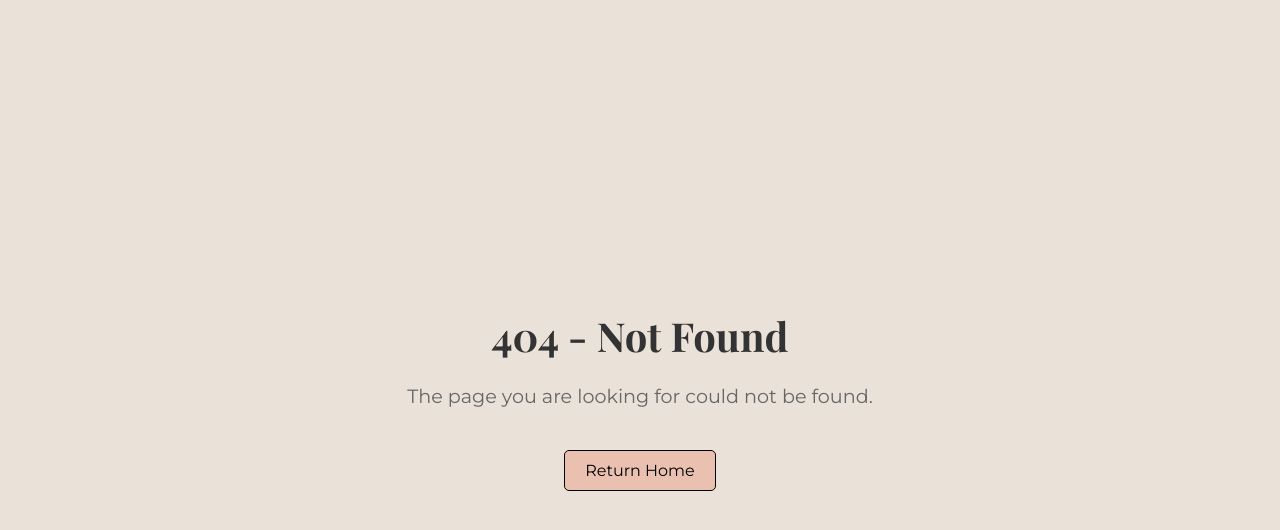
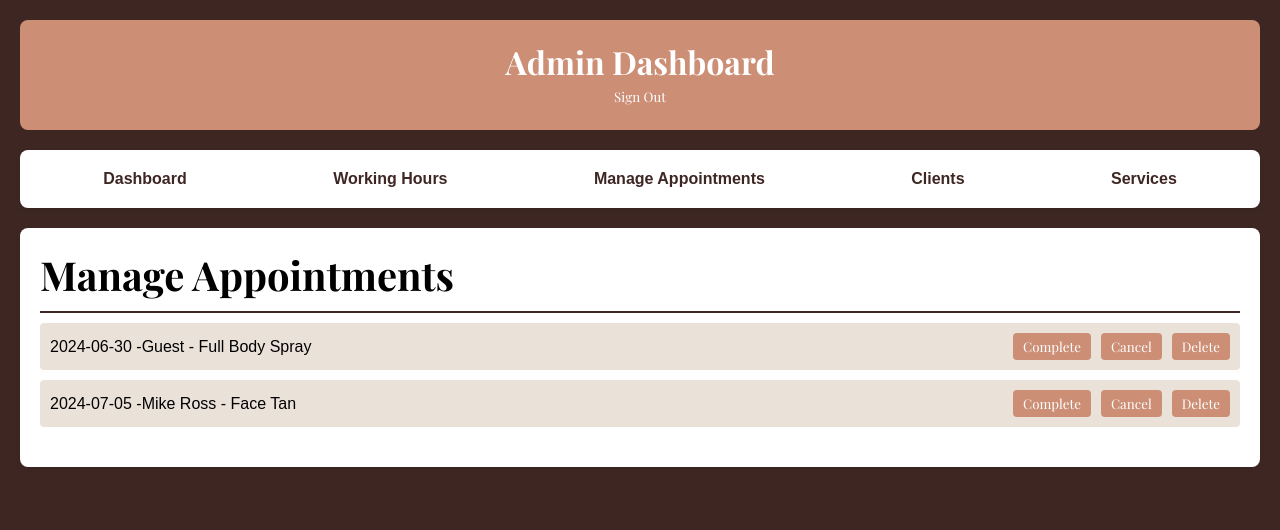
Before and after one commit to grantrisk/coastal-glo-mobile, a Next.js app: page /admin/appointments in a window 1280 px wide. Before the commit this address had no page. Shown: the top 530 px of the page. Built offline with nearby package versions, Linux system fonts and the light colour scheme; no server answers; sample sign-in values are in the browser's storage.

Commit message:
feat: basic admin page outlines

```diff
--- /dev/null
+++ b/app/(admin)/admin/appointments/page.tsx
@@ -0,0 +1,131 @@
+"use client";
+
+import React, { useState } from "react";
+import styles from "../../../../styles/AdminDashboard.module.css";
+import { z } from "zod";
+import { appointmentSchema } from "../../../lib/schemas";
+
+// Type inference from schema
+type Appointment = z.infer<typeof appointmentSchema>;
+
+// Admin Dashboard Component for Managing Appointments
+export default function AppointmentsPage() {
+  const [appointments, setAppointments] = useState<Appointment[]>([
+    {
+      appointmentId: "apt1",
+      userId: "usr1",
+      guestInfo: undefined,
+      service: {
+        serviceId: "srv1",
+        name: "Full Body Spray",
+        description: "A full body tan spray for an even and natural look.",
+        price: 50,
+        duration: 30,
+      },
+      appointmentDate: new Date("2024-06-30T14:00:00Z"),
+      status: "scheduled",
+      createdAt: new Date("2024-06-01T09:00:00Z"),
+      updatedAt: new Date("2024-06-01T09:00:00Z"),
+    },
+    {
+      appointmentId: "apt2",
+      userId: "usr2",
+      guestInfo: {
+        firstName: "Mike",
+        lastName: "Ross",
+        phone: "555-9021",
+        email: "mike.ross@example.com",
+        address: {
+          street1: "789 Pine St",
+          street2: undefined,
+          city: "Springfield",
+          state: "SP",
+          zipCode: "98765",
+        },
+      },
+      service: {
+        serviceId: "srv3",
+        name: "Face Tan",
+        description: "Gentle face tanning for a sun-kissed glow.",
+        price: 25,
+        duration: 10,
+      },
+      appointmentDate: new Date("2024-07-05T10:30:00Z"),
+      status: "scheduled",
+      createdAt: new Date("2024-06-20T15:30:00Z"),
+      updatedAt: new Date("2024-06-20T15:30:00Z"),
+    },
+  ]);
+
+  const updateAppointmentStatus = (
+    appointmentId: string,
+    status: "scheduled" | "completed" | "canceled",
+  ) => {
+    setAppointments(
+      appointments.map((appointment) =>
+        appointment.appointmentId === appointmentId
+          ? { ...appointment, status }
+          : appointment,
+      ),
+    );
+  };
+
+  const deleteAppointment = (appointmentId: string) => {
+    setAppointments(
+      appointments.filter(
+        (appointment) => appointment.appointmentId !== appointmentId,
+      ),
+    );
+  };
+
+  return (
+    <>
+      <div className={styles.section}>
+        <h2>Manage Appointments</h2>
+        <ul className={styles.list}>
+          {appointments.map((appointment) => (
+            <li key={appointment.appointmentId} className={styles.listItem}>
+              {appointment.appointmentDate.toISOString().split("T")[0]} -
+              {appointment.guestInfo
+                ? appointment.guestInfo.firstName +
+                  " " +
+                  appointment.guestInfo.lastName
+                : "Guest"}{" "}
+              - {appointment.service.name}
+              <div className={styles.buttonGroup}>
+                <button
+                  onClick={() =>
+                    updateAppointmentStatus(
+                      appointment.appointmentId,
+                      "completed",
+                    )
+                  }
+                  className={styles.button}
+                >
+                  Complete
+                </button>
+                <button
+                  onClick={() =>
+                    updateAppointmentStatus(
+                      appointment.appointmentId,
+                      "canceled",
+                    )
+                  }
+                  className={styles.button}
+                >
+                  Cancel
+                </button>
+                <button
+                  onClick={() => deleteAppointment(appointment.appointmentId)}
+                  className={styles.button}
+                >
+                  Delete
+                </button>
+              </div>
+            </li>
+          ))}
+        </ul>
+      </div>
+    </>
+  );
+}
--- a/app/(admin)/admin/workinghours/page.tsx
+++ b/app/(admin)/admin/workinghours/page.tsx
@@ -40,6 +40,7 @@ export default function WorkingHoursPage() {
           {Object.entries(workingHours).map(([day, hours]) => (
             <li key={day} className={styles.listItem}>
               {day.charAt(0).toUpperCase() + day.slice(1)}: {hours}
+              <div className={styles.buttonGroup}>
                 <button
                   onClick={() =>
                     updateWorkingHours(
@@ -47,16 +48,17 @@ export default function WorkingHoursPage() {
                       "8:00 AM - 4:00 PM",
                     )
                   }
-                style={{ marginLeft: "10px" }}
+                  className={styles.button}
                 >
                   Update
                 </button>
                 <button
                   onClick={() => deleteWorkingHours(day as keyof WorkingHours)}
-                style={{ marginLeft: "10px" }}
+                  className={styles.button}
                 >
                   Delete
                 </button>
+              </div>
             </li>
           ))}
         </ul>
```
Also changed, not shown: app/(admin)/admin/clients/page.tsx (added, +100 -0 lines), app/(admin)/admin/services/page.tsx (added, +85 -0 lines). Lines whose indentation alone changed are shown as unchanged.
